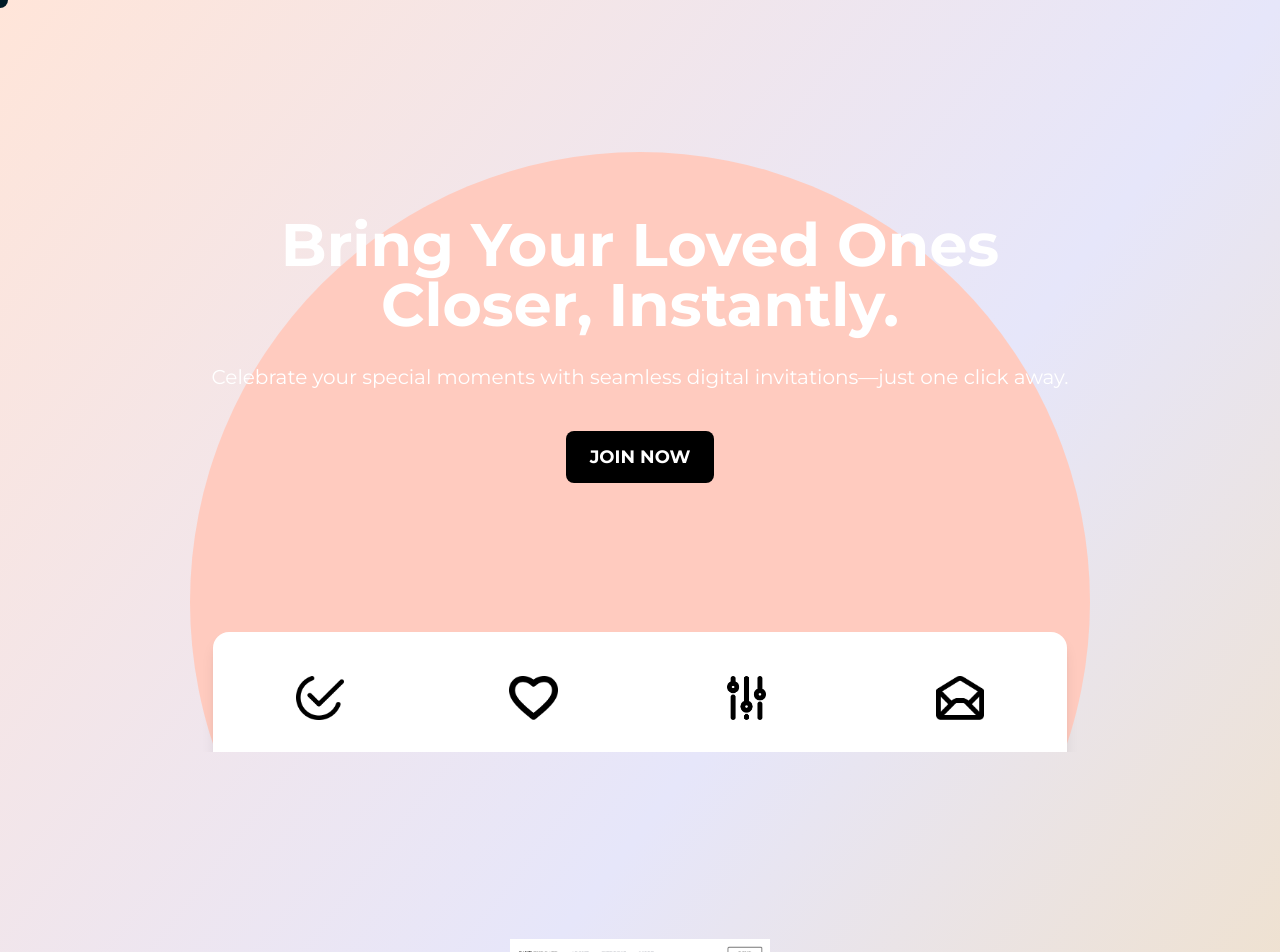
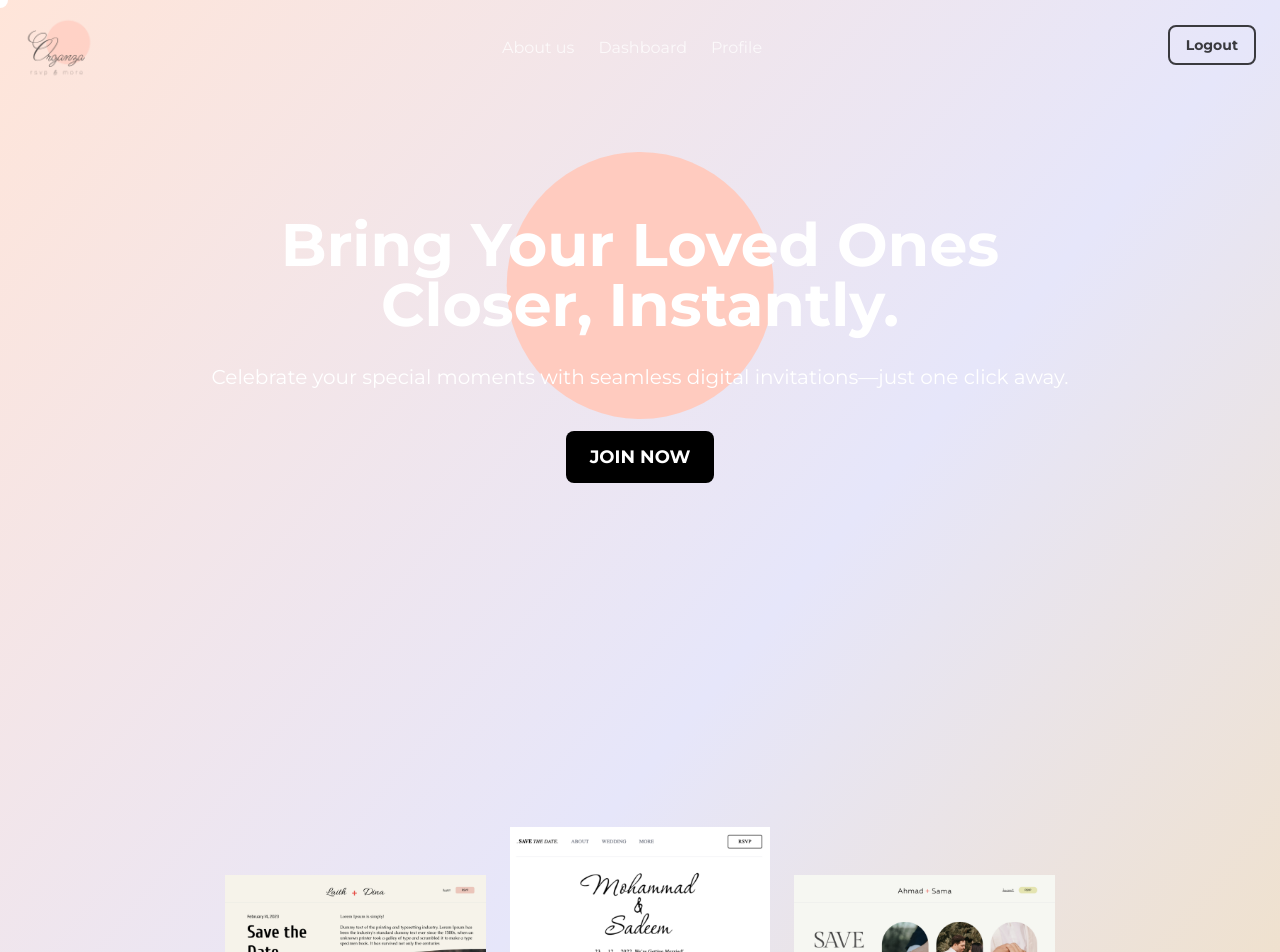
Before and after one commit to sadeemkhalaf/organza-rsvp, a Next.js app: page / in a window 1280 px wide. Shown: the top 952 px of the page. Built offline with nearby package versions, Linux system fonts and the light colour scheme.

Commit message:
feat: react hook form package and screen sizes issues fix

```diff
--- a/package.json
+++ b/package.json
@@ -9,6 +9,7 @@
     "lint": "next lint"
   },
   "dependencies": {
+    "@hookform/resolvers": "^4.1.3",
     "@next-auth/mongodb-adapter": "^1.1.3",
     "bcryptjs": "^3.0.2",
     "framer-motion": "^12.0.6",
@@ -19,7 +20,9 @@
     "next-auth": "^4.24.11",
     "react": "^19.0.0",
     "react-dom": "^19.0.0",
-    "react-icons": "^5.4.0"
+    "react-hook-form": "^7.54.2",
+    "react-icons": "^5.4.0",
+    "zod": "^3.24.2"
   },
   "devDependencies": {
     "@eslint/eslintrc": "^3",
--- a/src/app/layout.tsx
+++ b/src/app/layout.tsx
@@ -19,7 +19,7 @@ export default function RootLayout({
 }: Readonly<{
   children: React.ReactNode;
 }>) {
-  const isLoginPage = typeof window !== 'undefined' && window.location.pathname.includes('login');
+  const isAuthStack = typeof window !== 'undefined' && window.location.pathname.includes('login');
 
   return (
     <html lang="en">
@@ -28,15 +28,15 @@ export default function RootLayout({
       >
         <div className="flex flex-col min-h-screen">
           {/* Top Navbar */}
-          {isLoginPage && <Navbar />}
+          {!isAuthStack && <Navbar />}
 
           {/* Main Content */}
-          <main className="flex-grow pt-20 bg-gradient-to-br from-[#FFE5D9] via-[#E6E6FA] to-[#F5DEB3] -mb-20">
+          <main className={`${!isAuthStack ? 'pt-20 -mb-20 flex-grow' : 'pt-0'} bg-gradient-to-br from-[#FFE5D9] via-[#E6E6FA] to-[#F5DEB3] `}>
             {children}
           </main>
 
           {/* Footer */}
-          {isLoginPage && <Footer />}
+          {!isAuthStack && <Footer />}
         </div>
       </body>
     </html>
--- a/src/app/login/layout.tsx
+++ b/src/app/login/layout.tsx
@@ -7,7 +7,7 @@ export default function Layout({
   children: React.ReactNode;
 }>) {
   return (
-    <main className="flex-grow flex flex-col h-screen w-screen">
+    <main className="flex w-screen">
       {children}
     </main>
   );
--- a/src/app/page.tsx
+++ b/src/app/page.tsx
@@ -6,17 +6,11 @@ import { motion } from "framer-motion";
 export default function Home() {
   return (
     <div>
-      <style jsx>{`
-        .scroll-hidden::-webkit-scrollbar {
-          display: none;
-        }
-        .scroll-hidden {
-          -ms-overflow-style: none; /* IE and Edge */
-          scrollbar-width: none; /* Firefox */
-        }
-      `}</style>
       <Hero />
-      <div className="w-full h-28" />
+      {/* <div className="w-full flex justify-center">
+        <HeroFeatures />
+      </div> */}
+      {/* <div className="w-full h-28" /> */}
       <div className="h-screen flex flex-col justify-center w-full items-center">
         <div className="justify-between w-2/3 hidden md:flex md:visible">
           <div className="w-1/3 mx-3 mt-12 transition-transform duration-500 ease-in-out transform hover:translate-y-5">
@@ -30,8 +24,13 @@ export default function Home() {
           </div>
         </div>
 
-        <div className="w-full overflow-hidden overflow-x-scroll scroll-hidden md:hidden">
-          <div className="flex p-4 transition-transform duration-500 ease-in-out transform hover:translate-x-1/3">
+        <motion.div
+          className="w-full overflow-hidden overflow-x-scroll scroll-hidden md:hidden"
+        >
+          <motion.div
+            animate={{ x: ["0%", "-100%"] }}
+            transition={{ duration: 10, ease: "easeInOut", repeat: Infinity }}
+            className="flex p-4 transition-transform duration-500 ease-in-out transform hover:translate-x-1/3">
             <div className="w-2/3 md:w-1/3 mx-3 md:mt-12 flex-shrink-0">
               <img src="/landing/temp1.jpg" alt="image1" />
             </div>
@@ -41,8 +40,8 @@ export default function Home() {
             <div className="w-2/3 md:w-1/3 mx-3 md:mt-12 flex-shrink-0">
               <img src="/landing/temp3.jpg" alt="image3" />
             </div>
-          </div>
-        </div>
+          </motion.div>
+        </motion.div>
 
         <div className="w-full h-20" />
         {/* a div with all items centered in column */}
--- a/src/components/Navbar/Navbar.component.tsx
+++ b/src/components/Navbar/Navbar.component.tsx
@@ -27,7 +27,7 @@ const Navbar = () => {
       initial={{ opacity: 0, y: -20 }}
       animate={{ opacity: 0.75, y: 0 }}
       transition={{ duration: 0.5 }}
-      className={`fixed top-0 left-0 w-full z-50 transition-all duration-300 ${
+      className={`fixed top-0 left-0 w-screen z-50 transition-all duration-300 ${
         isScrolled ? "bg-white/80 backdrop-blur-md shadow-md" : "bg-transparent"
       }`}
     >
--- a/src/components/atoms/AnimatedButton/AnimatedButton.component.tsx
+++ b/src/components/atoms/AnimatedButton/AnimatedButton.component.tsx
@@ -28,7 +28,7 @@ const AnimatedButton: FC<AnimatedButtonProps> = ({
         : 'px-6 py-3 text-sm md:text-lg'; // Large button styles
 
     return (
-        <div className="relative">
+        <div className="relative cursor-pointer">
             <motion.a
                 onClick={onClick}
                 style={{
--- a/src/components/atoms/input/Input.tsx
+++ b/src/components/atoms/input/Input.tsx
@@ -5,7 +5,6 @@ interface InputProps {
   value: string;
   labelText: string;
   labelFor: string;
-  id: string;
   name: string;
   type: string;
   isRequired?: boolean;
@@ -18,7 +17,6 @@ export default function Input({
   value,
   labelText,
   labelFor,
-  id,
   name,
   type,
   isRequired = false,
@@ -33,7 +31,6 @@ export default function Input({
       <input
         onChange={handleChange}
         value={value}
-        id={id}
         name={name}
         type={type}
         required={isRequired}
--- a/src/components/hero/Hero.component.tsx
+++ b/src/components/hero/Hero.component.tsx
@@ -3,14 +3,14 @@
 import React, { useState, useEffect } from "react";
 import { motion } from "framer-motion";
 import { AnimatedButton } from "../atoms";
-import HeroFeatures from "./HeroFeatures.component";
 
 const words = ["Bring Your Loved Ones", "Closer,", "Instantly."];
+const window_height = window.screen.height/1.5;
 
 const Hero = () => {
   const [cursorPosition, setCursorPosition] = useState({ x: 0, y: 0 });
   const [hoveredWordIndex, setHoveredWordIndex] = useState<number | null>(null);
-  const [circleSize, setCircleSize] = useState(900); // Initial circle size (in pixels)
+  const [circleSize, setCircleSize] = useState(window_height); // Initial circle size (in pixels)
   const [circleOpacity, setCircleOpacity] = useState(1); // Initial circle size (in pixels)
 
   // Track mouse position
@@ -32,7 +32,7 @@ const Hero = () => {
       const scrollY = window.scrollY; // Current scroll position
 
       // Calculate the new circle size (min 200px, max 600px)
-      const newSize = Math.max(200, 900 - (scrollY / maxScroll) * 400); // Shrinks from 600px to 200px
+      const newSize = Math.max(200, window_height/1.5 - (scrollY / maxScroll) * 400); // Shrinks from 600px to 200px
       const opacityValue = Math.max(0, 1 - scrollY / maxScroll);
       setCircleSize(newSize);
       setCircleOpacity(opacityValue);
@@ -50,7 +50,7 @@ const Hero = () => {
 
   return (
     <div
-      className="relative min-h-screen overflow-x-hidden flex flex-col items-center justify-center cursor-none transition-colors duration-500 -mt-32"
+      className={`relative w-full flex-grow h-screen overflow-x-hidden flex flex-col items-center justify-center cursor-none transition-colors duration-500 -mt-32 z-0`}
       style={{
         backgroundColor:
           hoveredWordIndex !== null
@@ -124,8 +124,6 @@ const Hero = () => {
       <div className="mt-10">
         <AnimatedButton title="JOIN NOW" outlined={false} backgroundColor={'#000000'} textColor={'white'} />
       </div>
-
-      <HeroFeatures />
     </div>
   );
 };
--- a/src/components/hero/HeroFeatures.component.tsx
+++ b/src/components/hero/HeroFeatures.component.tsx
@@ -8,8 +8,8 @@ interface FeatureCardProps {
 const FeatureCard: React.FC<FeatureCardProps> = ({ image, text }) => {
   return (
     <div className="flex flex-col justify-center items-center w-1/2 md:w-1/4 p-3q md:px-6 h-full">
-      <img src={image} alt={text} className="h-4 md:h-11 w-auto mt-4 md:mt-0" />
-      <p className="text-sm md:text-md font-bold mt-2 text-center">{text}</p>
+      <img src={image} alt={text} className="h-4 md:h-7 lg:h-11 w-auto mt-4 lg:mt-0" />
+      <p className="text-xs lg:text-xs font-bold mt-2 text-center">{text}</p>
     </div>
   );
 };
@@ -23,7 +23,7 @@ const features: FeatureCardProps[] = [
 
 const HeroFeatures: React.FC = () => {
   return (
-    <div className="bg-white flex flex-wrap md:flex-row w-3/4 md:w-2/3 h-auto py-4 md:py-11 rounded-xl absolute -bottom-20 items-baseline z-10 shadow-lg">
+    <div className="bg-white flex flex-wrap md:flex-row w-3/4 md:w-2/3 h-auto py-4 md:py-7 rounded-xl absolute -bottom-20 items-baseline z-10 shadow-lg">
       {features.map((feature, index) => (
         <FeatureCard key={index} image={feature.image} text={feature.text} />
       ))}
```
Also changed, not shown: src/hooks/useLoginForm.tsx (+9 -4 lines), src/views/auth/Login.tsx (+21 -16 lines).
